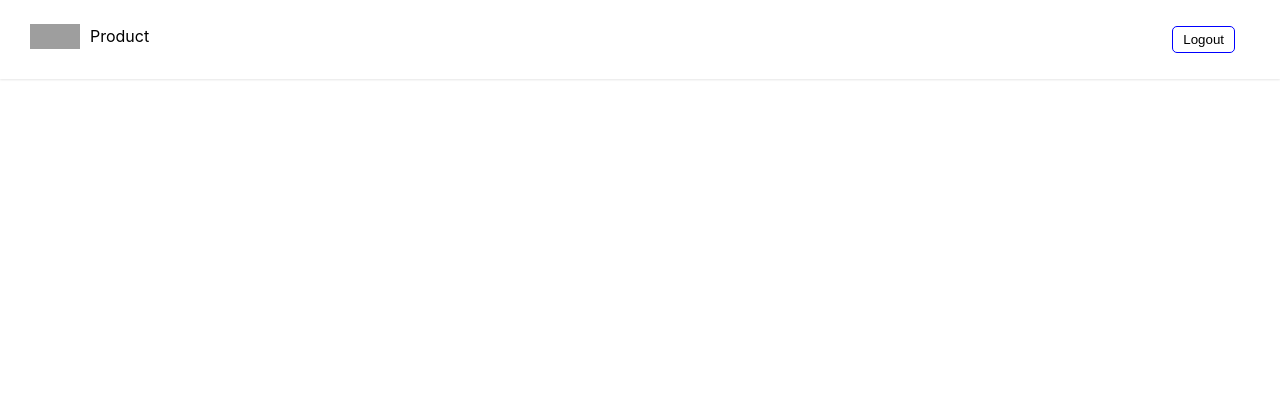
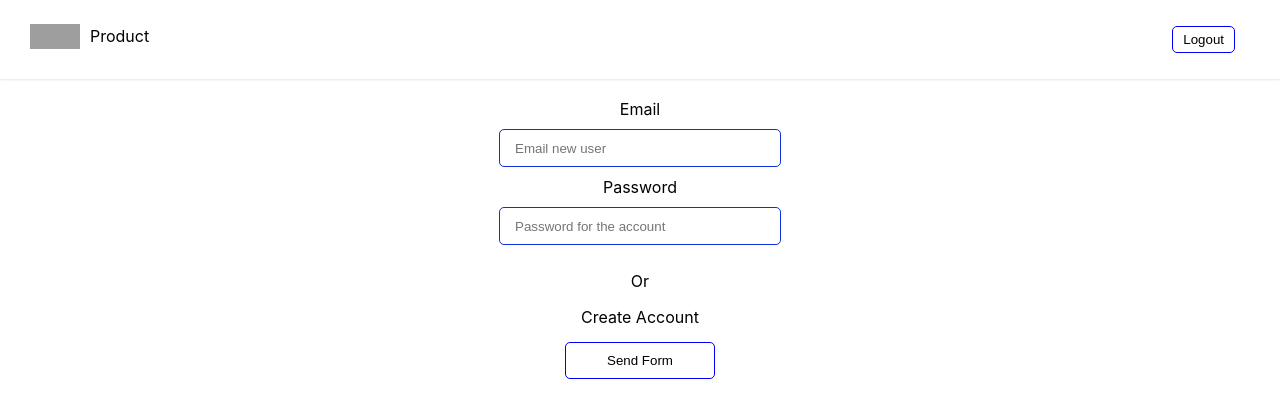
Before and after one commit to carosalazar28/MJV-client, a React (Create React App) app: page / in a window 1280 px wide. Shown: the top 418 px of the page. Built offline with nearby package versions, Linux system fonts and the light colour scheme; grey boxes are pictures that could not be loaded.

Commit message:
put the provider for the context

```diff
--- a/src/App.js
+++ b/src/App.js
@@ -14,7 +14,7 @@ import { SignIn } from './pages/SignIn';
 
 function PrivateRoute(props) {
   const token = localStorage.getItem('token');
-  if(!token) return <Redirect to="/sign-in" />;
+  if(!token) return <Redirect to="/" />;
 
   return <Route {...props} />;
 }
@@ -25,7 +25,7 @@ function App() {
       <Router>
         <Navbar/>
         <Switch>
-          <Route exact path="/sign-in" component={SignIn} />
+          <Route exact path="/" component={SignIn} />
           <Route exact path="/sign-up" component={SignUp} />
           <PrivateRoute exact path="/profile" component={Profile} />
         </Switch>
--- a/src/index.js
+++ b/src/index.js
@@ -3,10 +3,13 @@ import ReactDOM from 'react-dom';
 import './index.css';
 import App from './App';
 import reportWebVitals from './reportWebVitals';
+import { AuthContextProvider } from './store/AuthContext';
 
 ReactDOM.render(
   <React.StrictMode>
-    <App />
+    <AuthContextProvider>
+      <App />
+    </AuthContextProvider>
   </React.StrictMode>,
   document.getElementById('root')
 );
```
